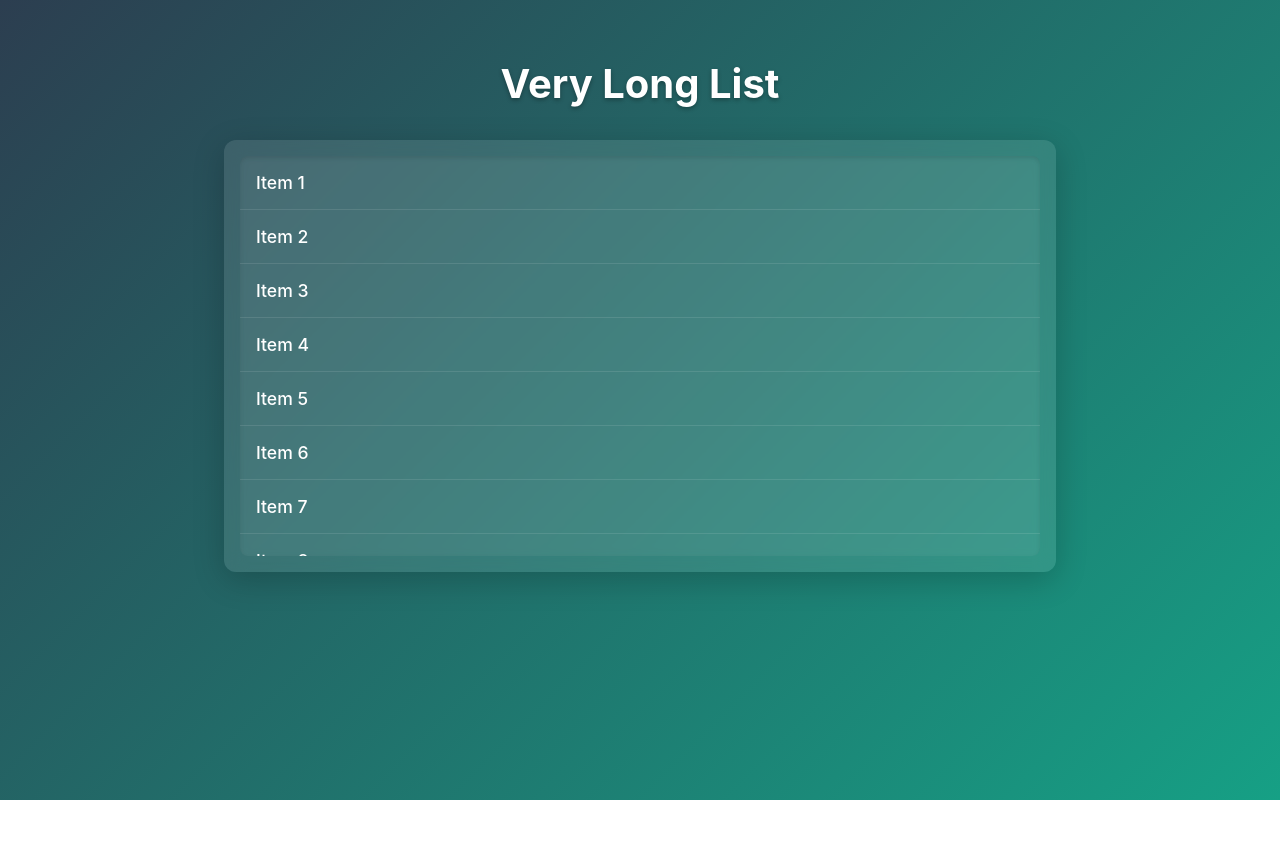
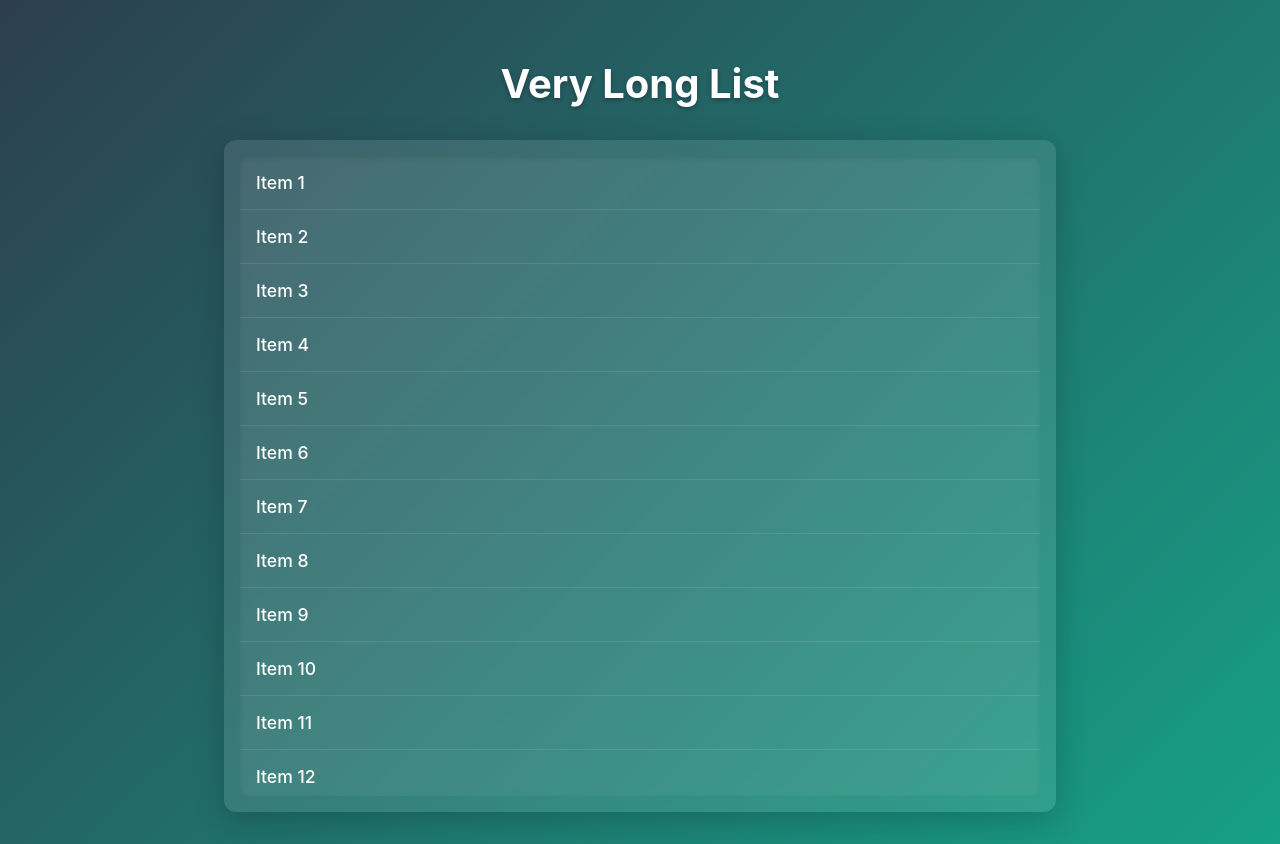
Before and after one commit to sujanos/very-long-list, an Angular app: page / in a window 1280 px wide. Before the commit the page ends 800 px from the top, so only its background shows below. Built offline with nearby package versions, Linux system fonts and the light colour scheme.

Commit message:
feat: implement virtual scrolling for 1 million items

```diff
--- a/package.json
+++ b/package.json
@@ -22,6 +22,7 @@
   },
   "private": true,
   "dependencies": {
+    "@angular/cdk": "^20.2.11",
     "@angular/common": "^20.3.0",
     "@angular/compiler": "^20.3.0",
     "@angular/core": "^20.3.0",
--- a/src/app/components/list/list.html
+++ b/src/app/components/list/list.html
@@ -1,3 +1,10 @@
-<ul>
-  <li *ngFor="let item of list">{{ item.content }}</li>
-</ul>
+<cdk-virtual-scroll-viewport
+  [itemSize]="itemHeight"
+  minBufferPx="400"
+  maxBufferPx="800">
+  <ul>
+    <li *cdkVirtualFor="let item of list">
+      {{ item.content }}
+    </li>
+  </ul>
+</cdk-virtual-scroll-viewport>
--- a/src/app/components/list/list.scss
+++ b/src/app/components/list/list.scss
@@ -1,26 +1,23 @@
-h2 {
-  text-align: center;
-  margin-bottom: 1rem;
-  font-size: 1.5rem;
-  color: #fff;
-  text-shadow: 0 1px 2px rgba(0, 0, 0, 0.3);
-}
-
-ul {
-  padding: 0;
-  margin: 0;
-  max-height: 400px;
-  overflow-y: auto;
+cdk-virtual-scroll-viewport {
+  height: 80vh;
+  width: 100%;
   border-radius: 8px;
   background: rgba(255, 255, 255, 0.05);
   box-shadow: inset 0 2px 4px rgba(0, 0, 0, 0.1);
-  list-style: none;
+
+  ul {
+    padding: 0;
+    margin: 0;
+    list-style: none;
+  }
 }
 
 li {
   display: flex;
   align-items: center;
+  height: 54px;
   padding: 1rem;
+  box-sizing: border-box;
   border-bottom: 1px solid rgba(255, 255, 255, 0.1);
   transition: all 0.3s ease;
   font-size: 1.1rem;
--- a/src/app/components/list/list.ts
+++ b/src/app/components/list/list.ts
@@ -1,13 +1,19 @@
 import { Component } from '@angular/core';
 import { CommonModule } from '@angular/common';
+import { ScrollingModule } from '@angular/cdk/scrolling';
 
 @Component({
   selector: 'app-list',
   standalone: true,
-  imports: [CommonModule],
+  imports: [CommonModule, ScrollingModule],
   templateUrl: './list.html',
   styleUrl: './list.scss',
 })
 export class List {
-  list = Array.from({ length: 50 }, (_, i) => ({ id: i + 1, content: `Item ${i + 1}` }));
+  list = Array.from({ length: 1_000_000 }, (_, i) => ({
+    id: i + 1,
+    content: `Item ${i + 1}`,
+  }));
+
+  itemHeight = 54;
 }
```
Also changed, not shown: 1 other file (tests, documents, lock files or other folders).
